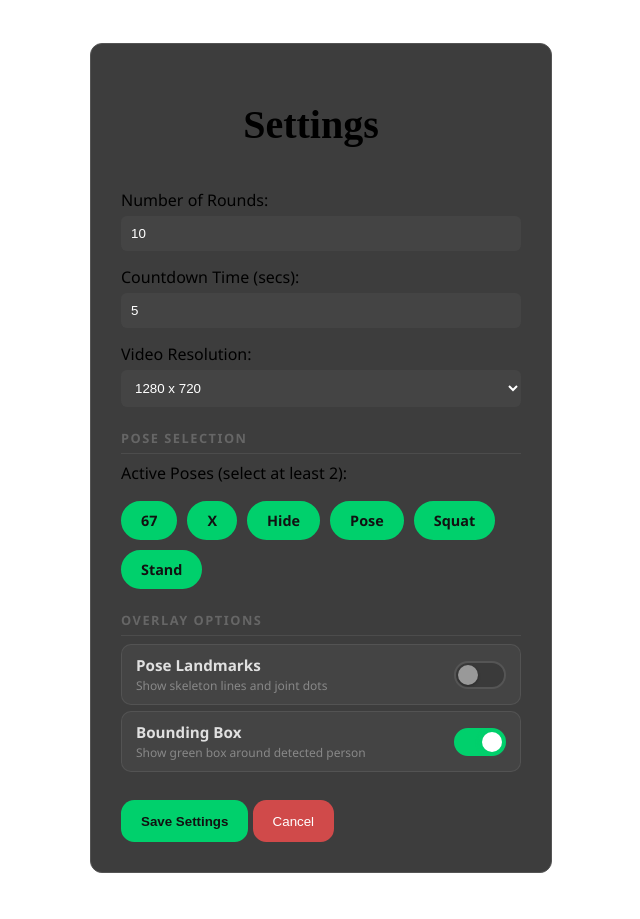
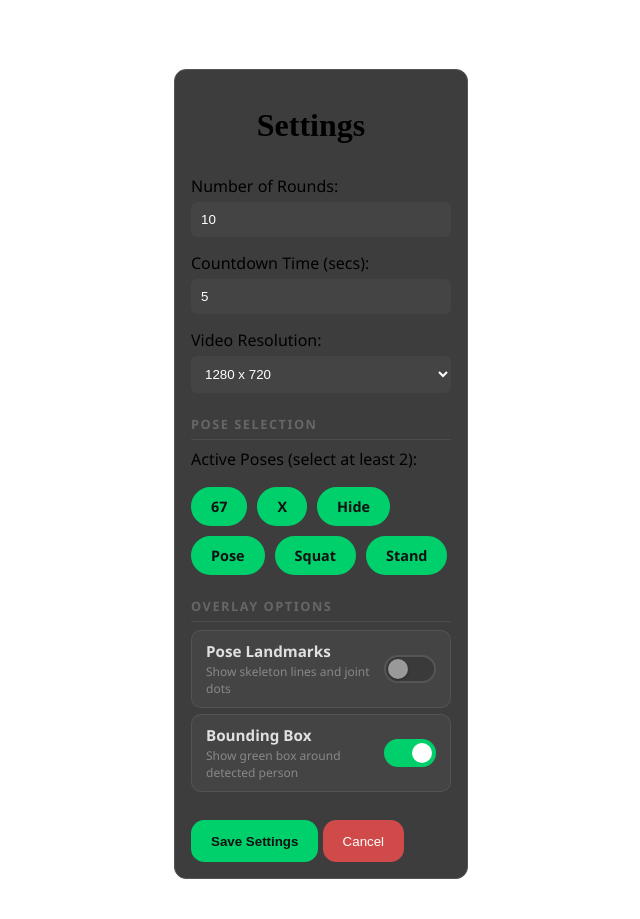
Before and after one commit to jenastyx/Strikeapose, a Flask app: page /settings in a window 1280 px wide. Shown: the whole page, without its empty margins (327-967 px from the left). Before the commit the page ends 873 px from the top, so only its background shows below. Run offline with Flask 3, Linux system fonts and the light colour scheme.

Commit message:
made resolution dynamic

```diff
--- a/static/css/app.css
+++ b/static/css/app.css
@@ -9,7 +9,7 @@
 }
 
 #top-logos img {
-    height: 64px;
+    height: clamp(36px, 5vh, 64px);
     width: auto;
 }
 
@@ -21,7 +21,7 @@
     height: 100%;
     align-items: flex-start;
     justify-content: space-evenly;
-    padding-top: 20px;
+    padding-top: clamp(80px, 9vh, 110px);
 }
 
 /* ---- Video section (banner + video stacked vertically) ---- */
@@ -39,8 +39,8 @@
 #game-banner {
     width: 100%;
     max-width: 1280px;
-    height: 70px;
-    margin-bottom: 12px;
+    height: clamp(48px, 6.5vh, 70px);
+    margin-bottom: clamp(6px, 1vh, 12px);
     display: flex;
     align-items: center;
     justify-content: center;
@@ -61,21 +61,21 @@
 
 .banner-title {
     font-family: "Segoe UI", Tahoma, Geneva, Verdana, sans-serif;
-    font-size: 2.8rem;
+    font-size: clamp(1.2rem, 2.2vw, 2.8rem);
     font-weight: 900;
     color: #ff2222;
 }
 
 .banner-points {
     font-family: "Segoe UI", Tahoma, Geneva, Verdana, sans-serif;
-    font-size: 2.8rem;
+    font-size: clamp(1.2rem, 2.2vw, 2.8rem);
     font-weight: 800;
     color: #2222ff;
 }
 
 #banner-hud span {
     font-family: "Segoe UI", Tahoma, Geneva, Verdana, sans-serif;
-    font-size: 2.8rem;
+    font-size: clamp(1.2rem, 2.2vw, 2.8rem);
     font-weight: 900;
     color: #ff2222;
 }
@@ -153,16 +153,28 @@
 /* ---- Control panel ---- */
 
 #control-panel {
-    width: 350px;
-    margin-top: 82px;
-    padding: 30px;
+    width: clamp(260px, 20vw, 350px);
+    margin-top: clamp(54px, 7.6vh, 82px);
+    padding: clamp(16px, 2vh, 30px);
     background-color: rgba(40, 40, 40, 0.9);
     border-radius: 12px;
     border: 1px solid #555;
     display: flex;
     flex-direction: column;
-    gap: 15px;
+    gap: clamp(8px, 1.2vh, 15px);
     flex-shrink: 0;
+}
+
+.settings-panel {
+    width: clamp(320px, 30vw, 460px);
+    margin: clamp(60px, 8vh, 100px) auto clamp(30px, 4vh, 60px);
+    padding: clamp(16px, 2vh, 30px);
+    background-color: rgba(40, 40, 40, 0.9);
+    border-radius: 12px;
+    border: 1px solid #555;
+    display: flex;
+    flex-direction: column;
+    gap: clamp(8px, 1.2vh, 15px);
 }
 
 .control-group {
--- a/static/css/main.css
+++ b/static/css/main.css
@@ -17,8 +17,8 @@
 }
 
 body {
-    height: 100vh;
-    width: 100vw;
+    min-height: 100vh;
+    width: 100%;
     font-family: "Segoe UI", Tahoma, Geneva, Verdana, sans-serif;
     background-color: var(--color-background);
     color: var(--color-foreground);
@@ -27,6 +27,13 @@
     justify-content: center;
     align-items: center;
     overflow: hidden;
+    box-sizing: border-box;
+}
+
+body.scrollable {
+    overflow-y: auto;
+    height: auto;
+    justify-content: flex-start;
 }
 
 .bg-image {
@@ -36,11 +43,10 @@
 }
 
 .title {
-    /* margin-top: 0.75em; */
     text-align: center;
     margin-right: 20px;
     font-family: "Times New Roman", Times, serif;
-    font-size: 40px;
+    font-size: clamp(1.5rem, 2.5vw, 2.5rem);
 }
 
 .hidden-object {
--- a/templates/index.html
+++ b/templates/index.html
@@ -2,6 +2,7 @@
 <html lang="en">
 <head>
     <meta charset="UTF-8">
+    <meta name="viewport" content="width=device-width, initial-scale=1.0">
     <title>STRIKE A POSE!</title>
     <link rel="stylesheet" href="/static/css/main.css">
     <link rel="stylesheet" href="/static/css/app.css">
@@ -11,7 +12,6 @@
         <img src="/static/images/fusionlogo.png" alt="Fusion Logo">
         <img src="/static/images/11logo.png" alt="11 Logo">
     </div>
-    <br><br><br><br><br><br>
     <div class="main-container">
         <div id="video-section">
             <!-- Fixed-height banner ABOVE the video -->
--- a/templates/settings.html
+++ b/templates/settings.html
@@ -3,6 +3,7 @@
 
 <head>
     <meta charset="UTF-8">
+    <meta name="viewport" content="width=device-width, initial-scale=1.0">
     <title>Settings - STRIKE A POSE!</title>
     <link rel="stylesheet" href="/static/css/main.css">
     <link rel="stylesheet" href="/static/css/app.css">
@@ -165,8 +166,8 @@
     </style>
 </head>
 
-<body>
-    <div id="control-panel" style="width: 400px; margin: auto; margin-top: 100px;">
+<body class="scrollable">
+    <div id="control-panel" class="settings-panel">
         <h1 class="title">Settings</h1>
         <form id="settings-form">
             <div class="control-group">
```
